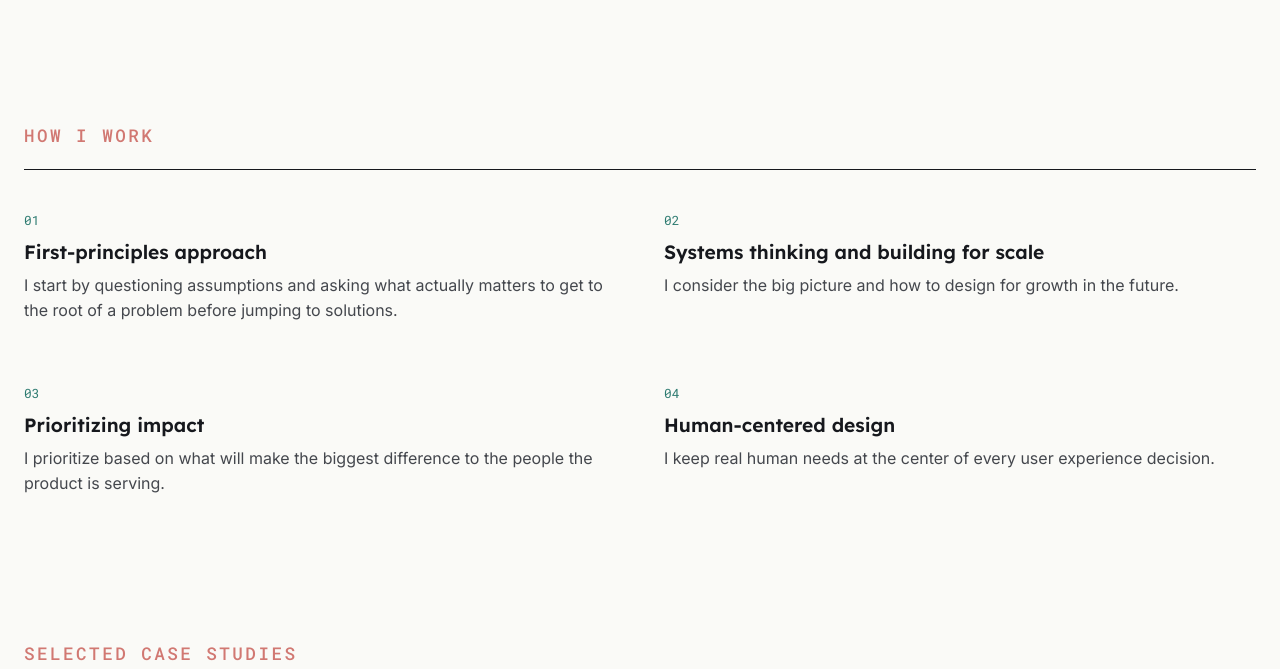
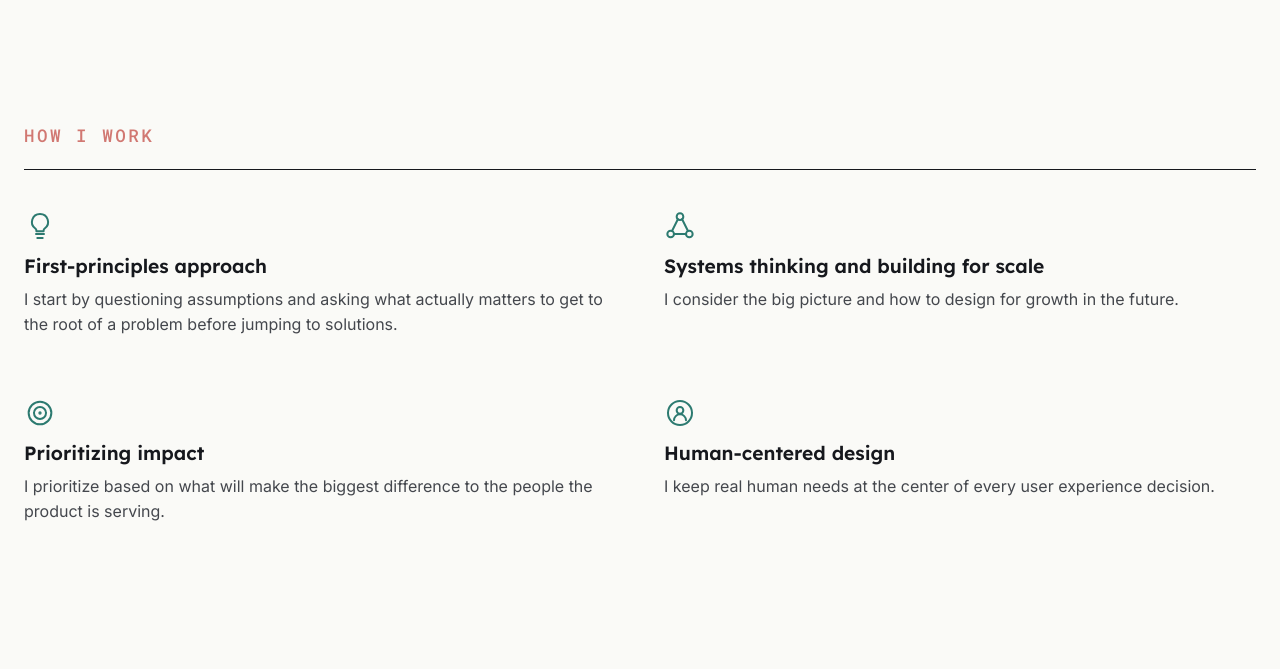
Before and after one commit to jennyfromtheweb/jennyfromtheweb.github.io, a PHP site: page / in a window 1280 px wide. Shown: the part 1113-1782 px from the top of the page. Run offline with PHP 8.4, Linux system fonts and the light colour scheme.

Commit message:
add icons

```diff
--- a/assets/css/style.css
+++ b/assets/css/style.css
@@ -286,12 +286,15 @@ section { padding: 4.5rem 0; }
   border-top: 1px solid var(--ink);
   padding-top: 2.5rem;
 }
-.principle__num {
+.principle__icon {
   display: block;
-  font-family: var(--font-mono);
-  font-size: 0.8rem;
   color: var(--ochre);
-  margin-bottom: 0.7rem;
+  margin-bottom: 0.9rem;
+}
+.principle__icon svg {
+  width: 32px;
+  height: 32px;
+  display: block;
 }
 .principle__title {
   font-size: 1.2rem;
--- a/index.html
+++ b/index.html
@@ -85,22 +85,47 @@
       </div>
       <div class="principles__grid">
         <div class="principle">
-          <span class="principle__num">01</span>
+          <span class="principle__icon" aria-hidden="true">
+            <svg viewBox="0 0 24 24" fill="none" stroke="currentColor" stroke-width="1.5" stroke-linecap="round" stroke-linejoin="round">
+              <path d="M9 18h6"/>
+              <path d="M10 21h4"/>
+              <path d="M12 3a6 6 0 0 0-3.5 10.9c.5.4.8 1 .8 1.6V16h5.4v-.5c0-.6.3-1.2.8-1.6A6 6 0 0 0 12 3Z"/>
+            </svg>
+          </span>
           <h3 class="principle__title">First-principles approach</h3>
           <p class="principle__desc">I start by questioning assumptions and asking what actually matters to get to the root of a problem before jumping to solutions.</p>
         </div>
         <div class="principle">
-          <span class="principle__num">02</span>
+          <span class="principle__icon" aria-hidden="true">
+            <svg viewBox="0 0 24 24" fill="none" stroke="currentColor" stroke-width="1.5" stroke-linecap="round" stroke-linejoin="round">
+              <circle cx="12" cy="5" r="2.5"/>
+              <circle cx="5" cy="18" r="2.5"/>
+              <circle cx="19" cy="18" r="2.5"/>
+              <path d="M10.5 6.8 6.2 15.4M13.5 6.8l4.3 8.6M7.5 18h9"/>
+            </svg>
+          </span>
           <h3 class="principle__title">Systems thinking and building for scale</h3>
           <p class="principle__desc">I consider the big picture and how to design for growth in the future.</p>
         </div>
         <div class="principle">
-          <span class="principle__num">03</span>
+          <span class="principle__icon" aria-hidden="true">
+            <svg viewBox="0 0 24 24" fill="none" stroke="currentColor" stroke-width="1.5" stroke-linecap="round" stroke-linejoin="round">
+              <circle cx="12" cy="12" r="8.5"/>
+              <circle cx="12" cy="12" r="4.5"/>
+              <circle cx="12" cy="12" r="0.5"/>
+            </svg>
+          </span>
           <h3 class="principle__title">Prioritizing impact</h3>
           <p class="principle__desc">I prioritize based on what will make the biggest difference to the people the product is serving.</p>
         </div>
         <div class="principle">
-          <span class="principle__num">04</span>
+          <span class="principle__icon" aria-hidden="true">
+            <svg viewBox="0 0 24 24" fill="none" stroke="currentColor" stroke-width="1.5" stroke-linecap="round" stroke-linejoin="round">
+              <circle cx="12" cy="12" r="9"/>
+              <circle cx="12" cy="10" r="2.5"/>
+              <path d="M7.5 17.5a4.5 4.5 0 0 1 9 0"/>
+            </svg>
+          </span>
           <h3 class="principle__title">Human-centered design</h3>
           <p class="principle__desc">I keep real human needs at the center of every user experience decision.</p>
         </div>
```
